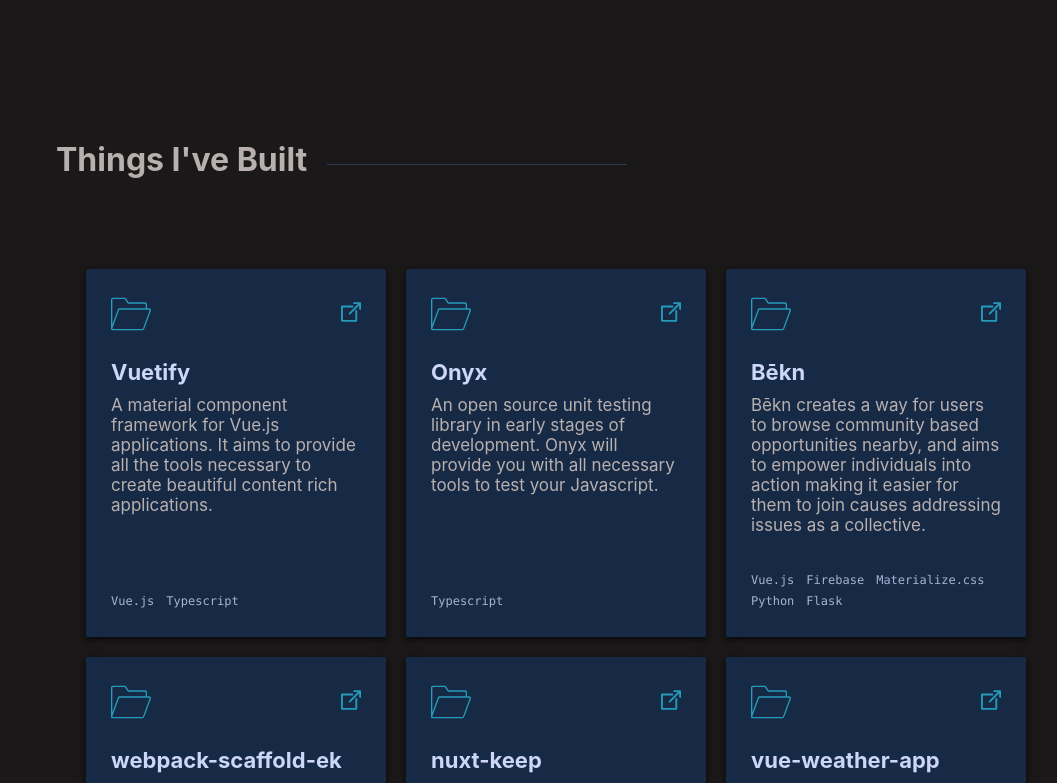
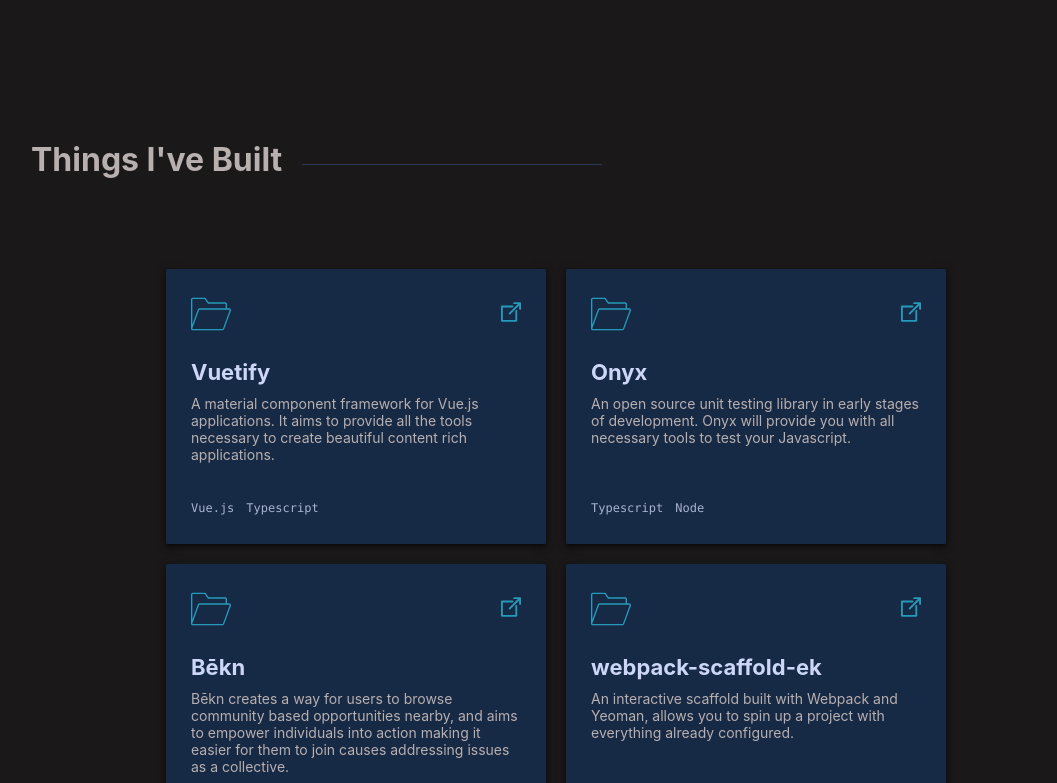
Before and after one commit to ElijahKotyluk/elijahkotyluk.com, a Nuxt app: page / in a window 1280 px wide. Shown: the part 2280-3063 px from the top of the page, without its empty margins (84-1141 px from the left). Built offline with nearby package versions, Linux system fonts and the light colour scheme.

Commit message:
chore(projects): update project section
Update project section width. Change project card width and description font size.

```diff
--- a/components/ProjectCard.vue
+++ b/components/ProjectCard.vue
@@ -72,7 +72,7 @@
 
 <style lang="scss" scoped>
 .project-card-container {
-  width: 300px;
+  width: 380px;
   margin: 10px 10px;
   box-shadow: 0 2px 4px -1px rgba(0, 0, 0, .4),
               0 4px 5px 0 rgba(0, 0, 0, .25),
@@ -126,7 +126,7 @@
   }
 
   .card-description {
-    font-size: 17px;
+    font-size: 14px;
     text-align: left;
   }
 }
--- a/components/sections/Projects.vue
+++ b/components/sections/Projects.vue
@@ -1,5 +1,5 @@
 <template>
-  <section class="section-container">
+  <section class="section-container project-section-container">
     <div class="heading-container">
       <h3 class="projects-heading">
         Things I've Built
@@ -42,7 +42,7 @@
           ariaLabel: 'Onyx',
           description: 'An open source unit testing library in early stages of development. Onyx will provide you with all necessary tools to test your Javascript.',
           externalLink: 'https://github.com/onyxjs/onyx',
-          technologies: ['Typescript']
+          technologies: ['Typescript', 'Node']
         },
         {
           title: 'Bēkn',
@@ -119,6 +119,10 @@
   }
 }
 
+.project-section-container {
+  max-width: 1200px !important;
+}
+
 .projects-content-container {
   display: flex;
   flex-direction: row;
```
